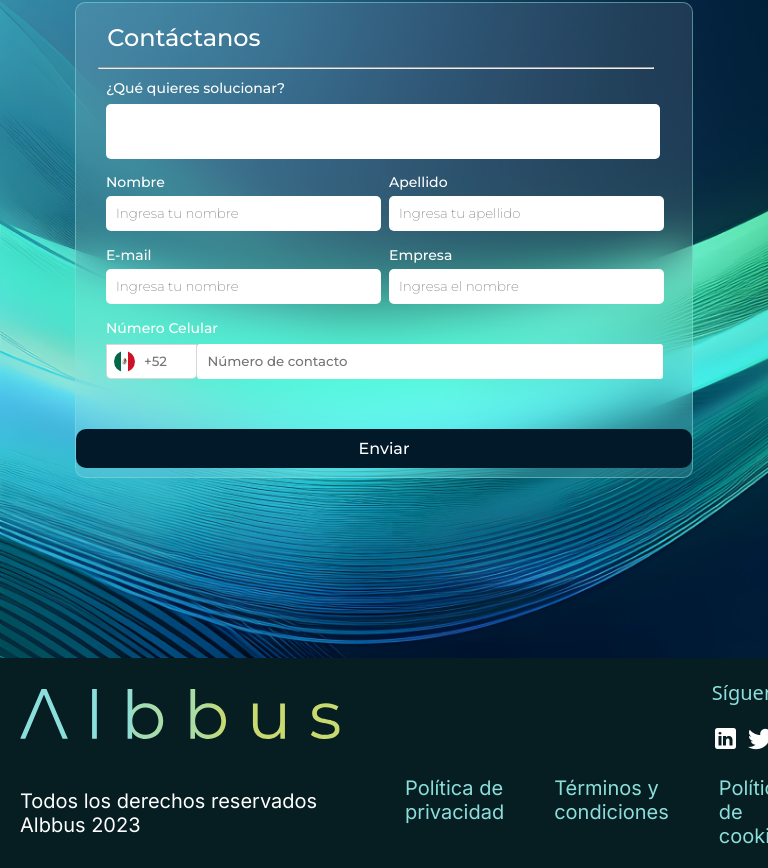
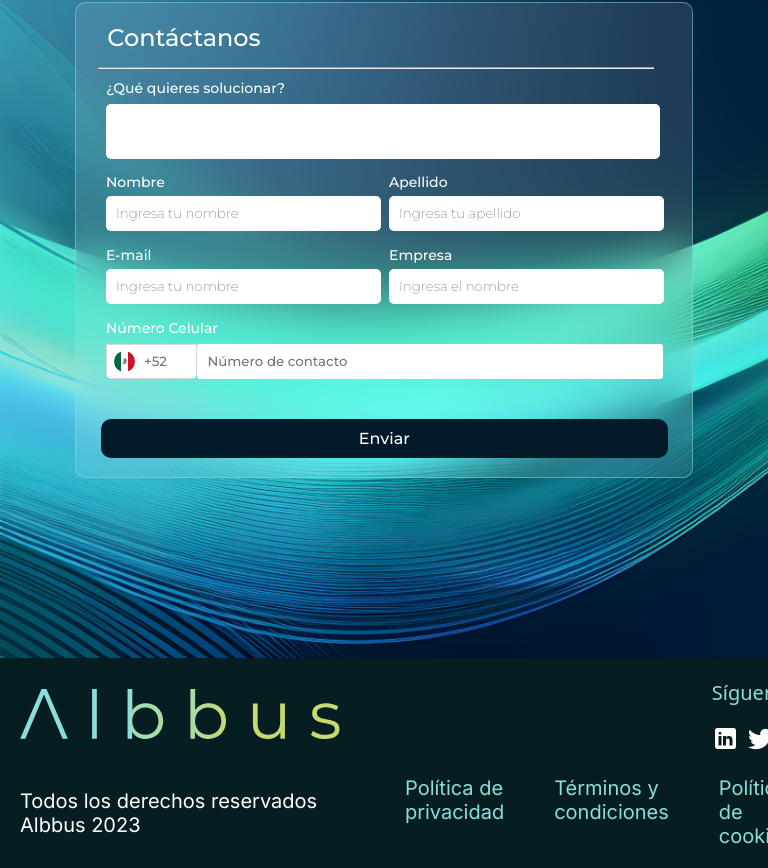
Before and after one commit to Pixabyte-Corporation/albbus-website, a Next.js app: page / in a window 768 px wide. Shown: the part 4427-5295 px from the top of the page. Built offline with nearby package versions, Linux system fonts and the light colour scheme.

Commit message:
feature/form

```diff
--- a/src/components/Form/Formcontact.module.scss
+++ b/src/components/Form/Formcontact.module.scss
@@ -359,7 +359,7 @@
 
   .enviar {
     display: flex;
-    width: 100%;
+    width: 92%;
     padding: 10px 80px;
     justify-content: center;
     align-items: center;
@@ -371,7 +371,8 @@
     font-size: 16px;
     font-family: Montserrat;
     font-weight: 500;
-    margin-top: 40px;
+    margin-top: 30px;
+    margin-left: 25px;
     cursor: pointer;
   }
 
```
